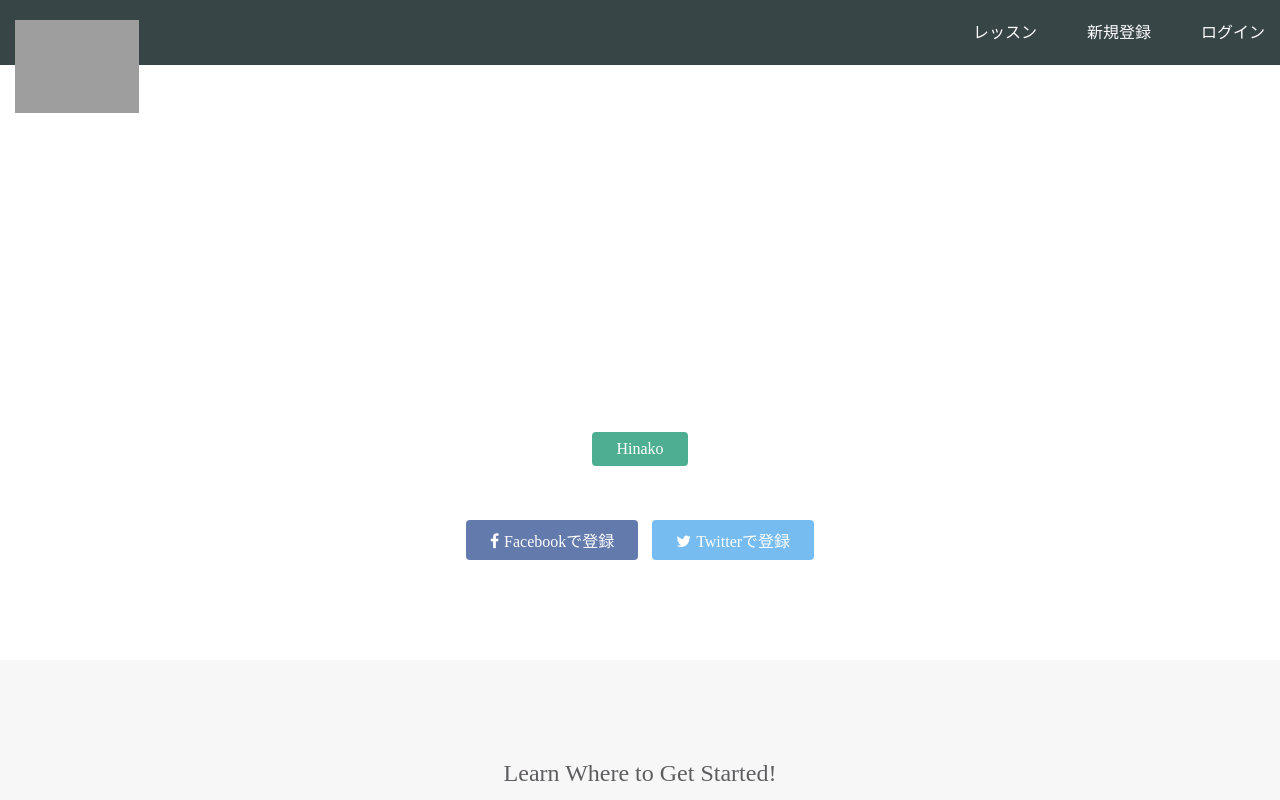
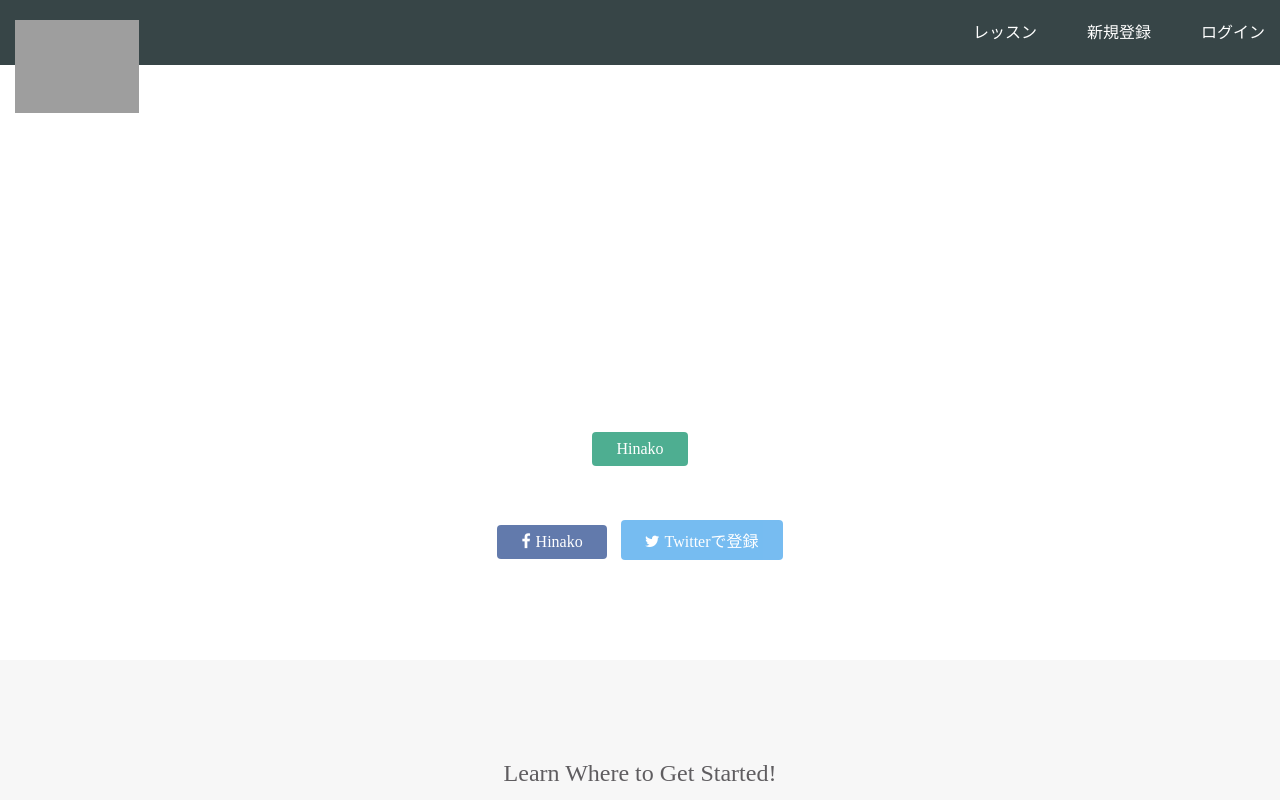
Before and after one commit to unnohinako/github.io, a plain HTML site: page index.html in a window 1280 px wide. Shown: the top 800 px of the page. Drawn offline with Linux system fonts and the light colour scheme; grey boxes are pictures that could not be loaded.

Commit message:
Update index.html

```diff
--- a/index.html
+++ b/index.html
@@ -28,7 +28,7 @@
       <div class="btn-wrapper">
         <a href="#" class="btn signup">Hinako</a>
         <p>or</p>
-        <a href="#" class="btn facebook"><span class="fa fa-facebook"></span>Facebookで登録</a>
+        <a href="#" class="btn facebook"><span class="fa fa-facebook"></span>Hinako</a>
         <a href="#" class="btn twitter"><span class="fa fa-twitter"></span>Twitterで登録</a>
       </div>
     </div>
```
